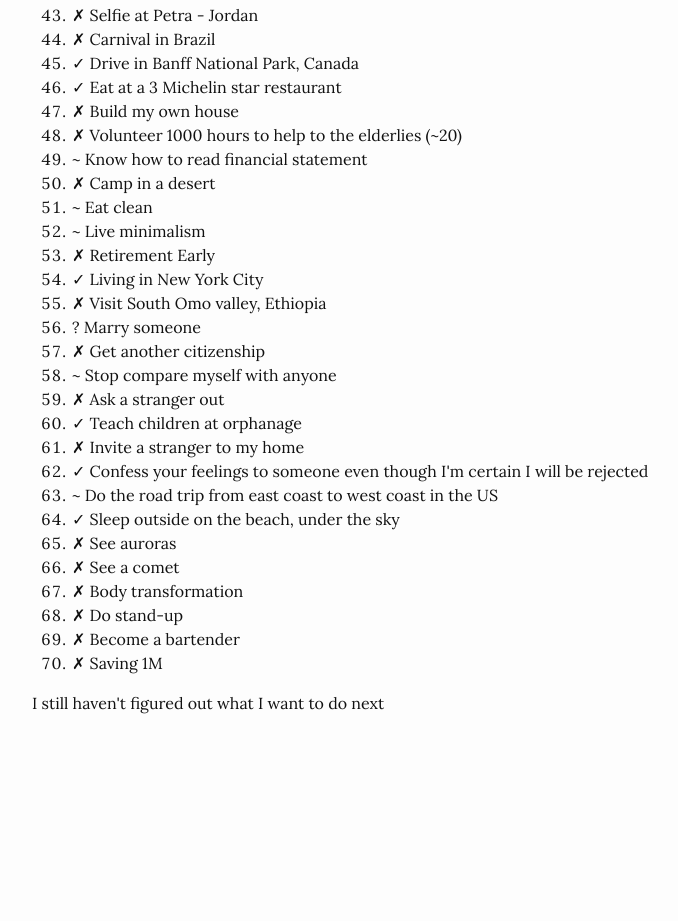
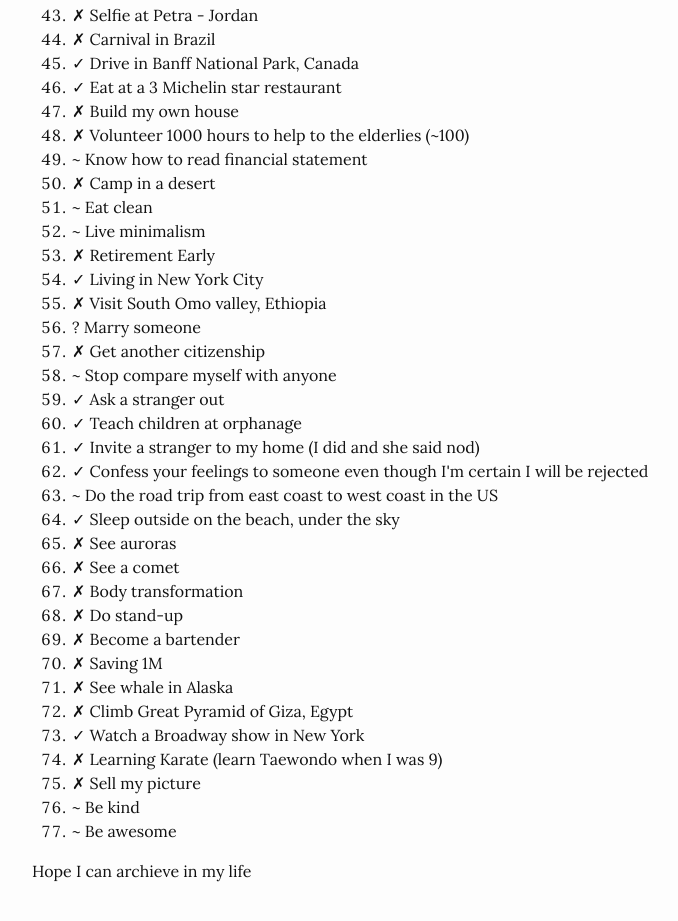
Before and after one commit to Michael-ha02/michael-ha02.github.io, a website: page list100.html in a window 1280 px wide. Shown: the part 1227-2148 px from the top of the page, without its empty margins (238-916 px from the left). Before the commit the page ends 1988 px from the top, so only its background shows below. Drawn offline with Linux system fonts and the light colour scheme.

Commit message:
update more

```diff
--- a/list100.html
+++ b/list100.html
@@ -58,7 +58,7 @@
               <li>✗ Visit Seoul with my partner</li>
               <li>✗ Visit Vatican</li>
               <li>✗ Watch northern lights in Iceland</li>
-              <li>✗ Buy a house in the US</li>
+              <li>✗ Build a home (a simple one, but it’s mine)</li>
               <li>✓ Study abroad</li>
               <li>✗ Carnival in Brazil</li>
               <li>✗ Become a parent</li>
@@ -80,7 +80,7 @@
               <li>✓ Drive in Banff National Park, Canada</li>
               <li>✓ Eat at a 3 Michelin star restaurant</li>
               <li>✗ Build my own house</li>
-              <li>✗ Volunteer 1000 hours to help to the elderlies (~20)</li>
+              <li>✗ Volunteer 1000 hours to help to the elderlies (~100)</li>
               <li>~ Know how to read financial statement</li>
               <li>✗ Camp in a desert</li>
               <li>~ Eat clean</li>
@@ -91,9 +91,9 @@
               <li>? Marry someone</li>
               <li>✗ Get another citizenship</li>
               <li>~ Stop compare myself with anyone</li>
-              <li>✗ Ask a stranger out </li>
+              <li>✓ Ask a stranger out </li>
               <li>✓ Teach children at orphanage</li>
-              <li>✗ Invite a stranger to my home</li>
+              <li>✓ Invite a stranger to my home (I did and she said nod)</li>
               <li>✓ Confess your feelings to someone even though I'm certain I will be rejected</li>
               <li>~ Do the road trip from east coast to west coast in the US</li>
               <li>✓ Sleep outside on the beach, under the sky</li>
@@ -103,8 +103,15 @@
               <li>✗ Do stand-up</li>
               <li>✗ Become a bartender</li>
               <li>✗ Saving 1M</li>
+              <li>✗ See whale in Alaska</li>
+              <li>✗ Climb Great Pyramid of Giza, Egypt</li>
+              <li>✓ Watch a Broadway show in New York</li>
+              <li>✗ Learning Karate (learn Taewondo when I was 9)</li>
+              <li>✗ Sell my picture</li>
+              <li>~ Be kind</li>
+              <li>~ Be awesome</li>
             </ol>
-            <p>I still haven't figured out what I want to do next</p>
+            <p>Hope I can archieve in my life</p>
           </div>
         </div>
       </div>
```
